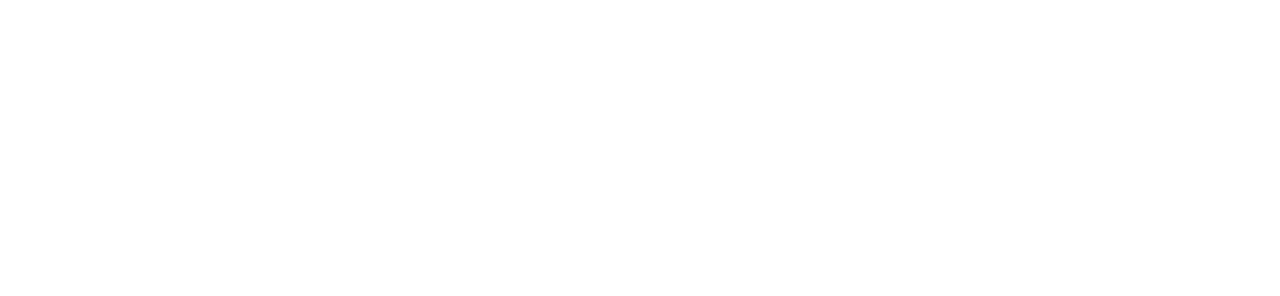
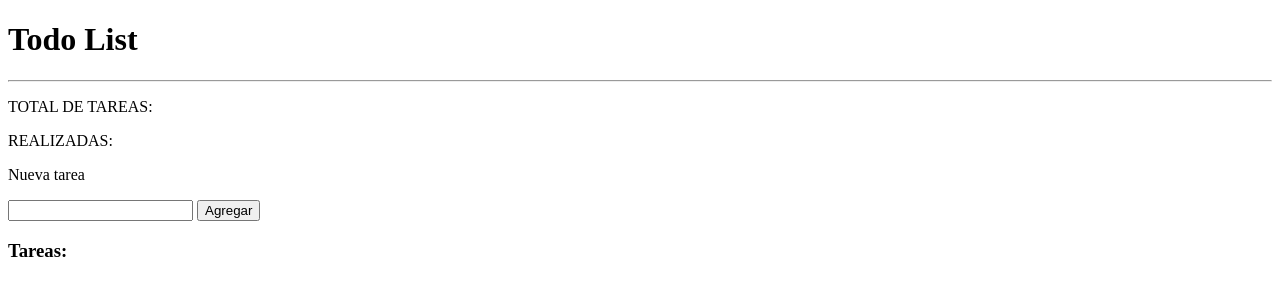
Before and after one commit to Marksolidor/Task-List, a plain HTML site: page index.html in a window 1280 px wide. Drawn offline with Linux system fonts and the light colour scheme.

Commit message:
feat html baseline

```diff
--- a/index.html
+++ b/index.html
@@ -7,6 +7,20 @@
     <title>Document</title>
 </head>
 <body>
-
+    <div class="block">
+        <h1>Todo List</h1><hr>
+<div class="container">
+    <div class="counting">
+        <p>TOTAL DE TAREAS:
+        </p> <span id="total"></span>
+        <p>REALIZADAS:</p> <span id="finished"></span>
+    </div>
+    <div class="list">
+        <p>Nueva tarea</p>
+        <input id="new-task">
+        <button id="add-task">Agregar</button>
+        <h3>Tareas: </h3>
+        <ul id="task-list"></ul>
+    </div>
 </body>
 </html>
```
